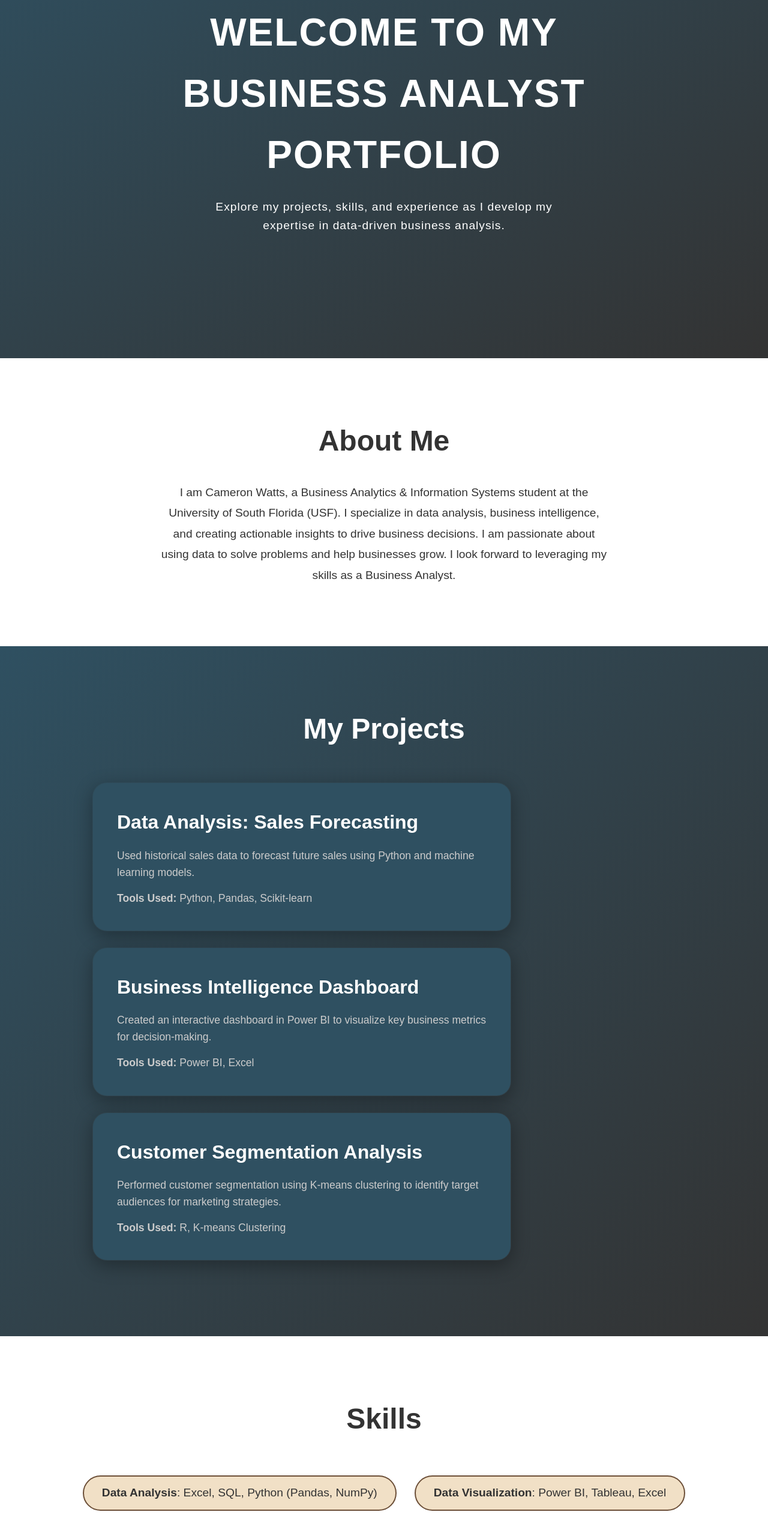
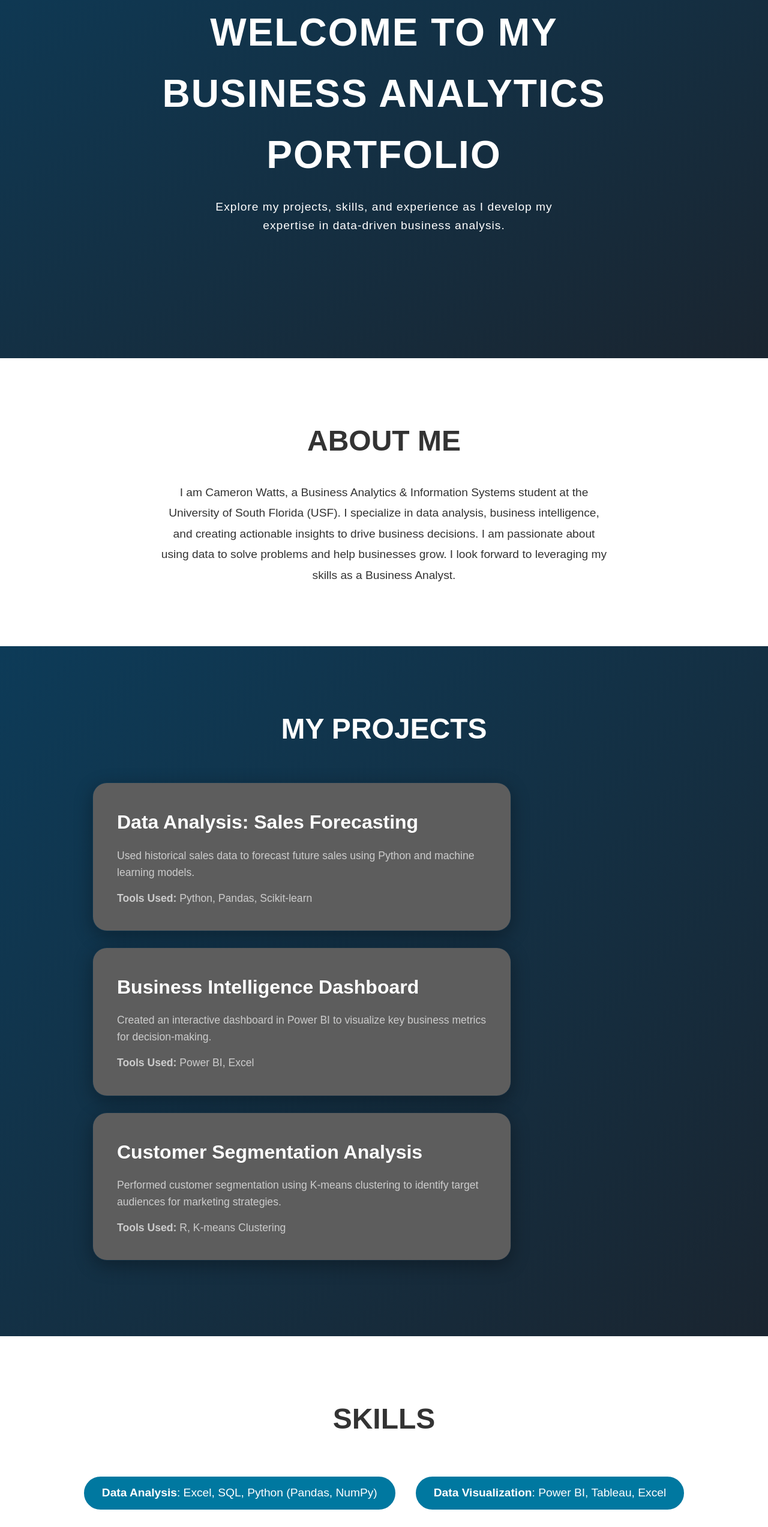
Before and after one commit to cjwattttts/cjwattttts.github.io, a plain HTML site: page index.html in a window 1280 px wide. Shown: the part 203-2748 px from the top of the page at 60% size. Drawn offline with Linux system fonts and the light colour scheme; a script that the page names is missing.

Commit message:
first real commit

```diff
--- a/assets/styles/style.css
+++ b/assets/styles/style.css
@@ -71,7 +71,7 @@ nav .logo h1 {
    display: flex;
    justify-content: center;
    align-items: center;
-   background: linear-gradient(to bottom right, #2f5061, #333333); /* Dark navy blue to dark gray gradient */
+   background: linear-gradient(to bottom right, #0d3b58, #1a2530); /* Dark oceanic blue to deep gray gradient */
    padding: 0 15%;
    text-align: center;
    position: relative;
@@ -123,7 +123,7 @@ nav .logo h1 {
 
 /* Projects Section */
 #projects {
-   background: linear-gradient(135deg, #2f5061, #333333); /* Navy blue to dark gray gradient */
+   background: linear-gradient(135deg, #0d3b58, #1a2530); /* Dark oceanic blue to deep gray gradient */
    padding: 100px 10%;
    text-align: center;
 }
@@ -136,7 +136,7 @@ nav .logo h1 {
 }
 
 .project-card {
-   background-color: #2f5061; /* Navy blue background */
+   background-color: #5d5d5d; /* Deep oceanic blue background */
    border-radius: 25px;
    padding: 40px;
    margin: 25px;
@@ -152,7 +152,7 @@ nav .logo h1 {
 .project-card:hover {
    transform: scale(1.08);
    box-shadow: 0 12px 40px rgba(0, 0, 0, 0.5);
-   border-color: #004d66; /* Lighter blue highlight on hover */
+   border-color: #5d5d5d; /* Lighter blue highlight on hover */
 }
 
 .project-card h3 {
@@ -203,21 +203,21 @@ nav .logo h1 {
    margin: 15px;
    padding: 12px 30px;
    border-radius: 50px;
-   background-color: #f1e0c6; /* Light beige background */
-   color: #333333;
-   border: 2px solid #6c4f38; /* Brown border removed */
+   background-color: #0078a0; /* Blue background */
+   color: #ffffff;
+   border: 2px solid #ffffff; /* Darker blue border */
    transition: all 0.3s ease;
 }
 
 #skills ul li:hover {
-   background-color: #333333;
+   background-color: #5d5d5d; /* Darker blue on hover */
    color: #ffffff;
    transform: scale(1.1);
 }
 
 /* Contact Section */
 #contact {
-   background: linear-gradient(to top left, #2f5061, #333333); /* Navy blue to dark gray gradient */
+   background: linear-gradient(to top left, #0d3b58, #1a2530); /* Dark oceanic blue to deep gray gradient */
    padding: 100px 5%;
    text-align: center;
 }
@@ -235,7 +235,7 @@ nav .logo h1 {
    padding: 20px;
    margin: 15px 0;
    border-radius: 25px;
-   border: 2px solid #2f5061; /* Navy blue border */
+   border: 2px solid #0d3b58; /* Oceanic blue border */
    background-color: #ffffff;
    color: #333333;
    font-size: 1.1rem;
@@ -246,12 +246,11 @@ nav .logo h1 {
 #contact form textarea:focus {
    background-color: #f4f4f4;
    outline: none;
-   border-color: #004d66; /* Light blue highlight on focus */
+   border-color: #004d66; /* Lighter blue highlight on focus */
 }
 
 #contact button {
-   background: linear-gradient(to bottom right, #2f5061, #333333); /* Navy blue to dark gray gradient */
-   color: #ffffff;
+   background: #ffffff; /* Oceanic blue to dark gray gradient */
    padding: 20px 40px;
    border: none;
    border-radius: 25px;
@@ -262,7 +261,7 @@ nav .logo h1 {
 }
 
 #contact button:hover {
-   background: linear-gradient(to top left, #333333, #2f5061);
+   background: #a5a5a5;
    box-shadow: 0 4px 15px rgba(0, 0, 0, 0.2);
 }
 
--- a/index.html
+++ b/index.html
@@ -29,18 +29,18 @@
 
     <section id="home" class="hero">
         <div class="hero-content">
-            <h2>Welcome to My Business Analyst Portfolio</h2>
+            <h2>Welcome to My Business Analytics Portfolio</h2>
             <p>Explore my projects, skills, and experience as I develop my expertise in data-driven business analysis.</p>
         </div>
     </section>
 
     <section id="about">
-        <h2>About Me</h2>
+        <h2>ABOUT ME</h2>
         <p>I am Cameron Watts, a Business Analytics & Information Systems student at the University of South Florida (USF). I specialize in data analysis, business intelligence, and creating actionable insights to drive business decisions. I am passionate about using data to solve problems and help businesses grow. I look forward to leveraging my skills as a Business Analyst.</p>
     </section>
 
     <section id="projects">
-        <h2>My Projects</h2>
+        <h2>MY PROJECTS</h2>
 
         <div class="project-card">
             <h3>Data Analysis: Sales Forecasting</h3>
@@ -62,7 +62,7 @@
     </section>
 
     <section id="skills">
-        <h2>Skills</h2>
+        <h2>SKILLS</h2>
         <ul>
             <li><strong>Data Analysis</strong>: Excel, SQL, Python (Pandas, NumPy)</li>
             <li><strong>Data Visualization</strong>: Power BI, Tableau, Excel</li>
```
